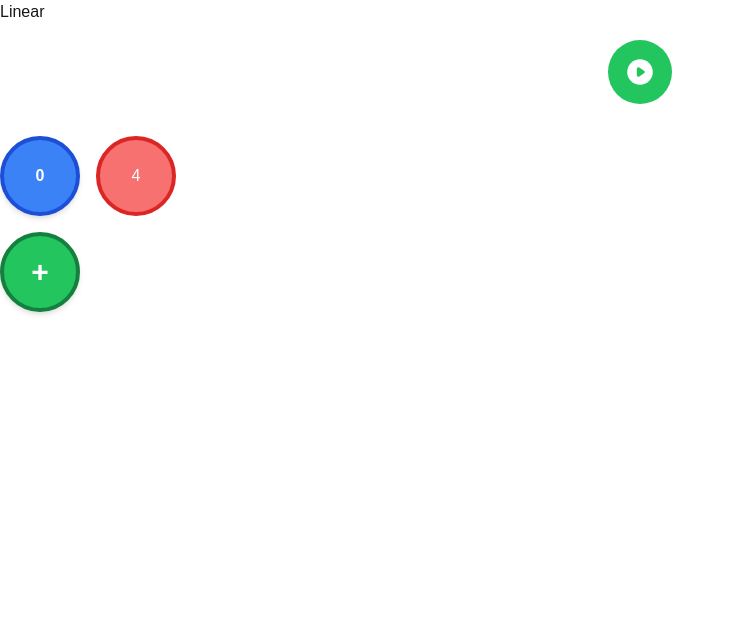
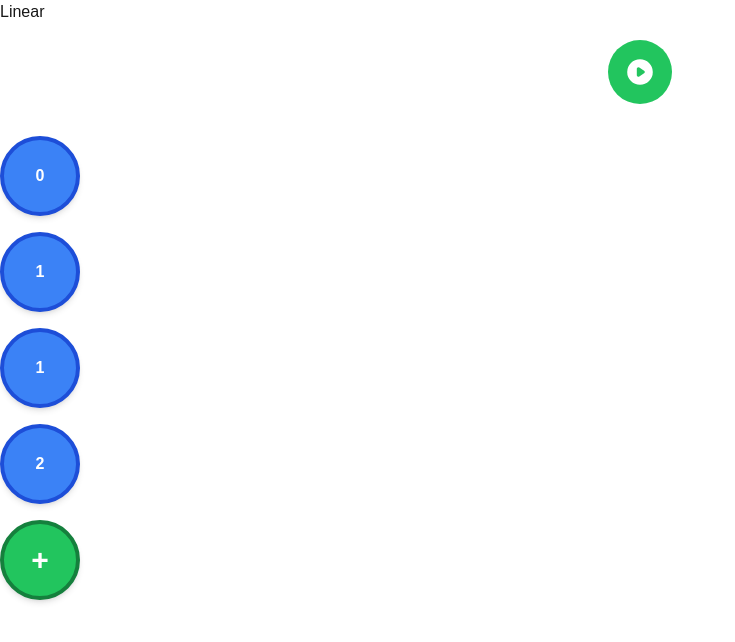
Before and after one commit to jwaldor/algorithm-visualization, a Next.js app in the folder visualization/algovis/: page /linear in a window 1280 px wide. Shown: the top 642 px of the page, without its empty margins (0-735 px from the left). Built offline with nearby package versions, Linux system fonts and the light colour scheme.

Commit message:
got algorithm to work, but useTimeout creates issues

```diff
--- a/visualization/algovis/src/app/linear/page.tsx
+++ b/visualization/algovis/src/app/linear/page.tsx
@@ -52,9 +52,11 @@ function linearSearch(array:Array<number>, term: number) {
 
 export default function Page() {
     const [i, setI] = useState(0);
-    const [numbers, setNumbers] = useState<number[]>([0]);
-    const [searchTerm, setSearchTerm] = useState<number | null>(4);
-    const [executing, setExecuting] = useState<boolean>(true);
+    const [numbers, setNumbers] = useState<number[]>([0,1,1,2]);
+    const [searchTerm, setSearchTerm] = useState<number | null>(1);
+    const [executing, setExecuting] = useState<boolean>(false);
+    const [found, setFound] = useState<number|undefined>();
+
     // const [circleRefs,setCircleRefs] = useState<null|RefObject<HTMLDivElement>[]>(null)
     // useEffect(()=> {
     //     const circleRefs =  numbers.map(() => createRef<HTMLDivElement>())
@@ -63,22 +65,26 @@ export default function Page() {
         const circleRefs =  numbers.map(() => createRef<HTMLDivElement>())
 
     const execute = () => {
+        console.log("here",searchTerm,executing)
         if (searchTerm !== null && !executing){
+            console.log("here2")
             setI(0);
             setExecuting(true);
-            algorithmStep();
+            setTimeout(algorithmStep,1000);
         }
 
     };
 
     const algorithmStep = () => {
         if (i < numbers.length && searchTerm !== null) {
+            console.log(numbers[i],searchTerm)
             if (numbers[i] === searchTerm) {
+                console.log("found!")
                 // Found the search term
                 setExecuting(false);
             } else {
                 // Move to the next element
-                setI((prevI) => prevI + 1);
+                setI(i+1);
                 setTimeout(algorithmStep, 1000); // Delay for visualization
             }
         } else {
@@ -132,3 +138,4 @@ export default function Page() {
 
   // add animations
   // add highlight for currently selected item
+  //add set searchTerm entry
```
